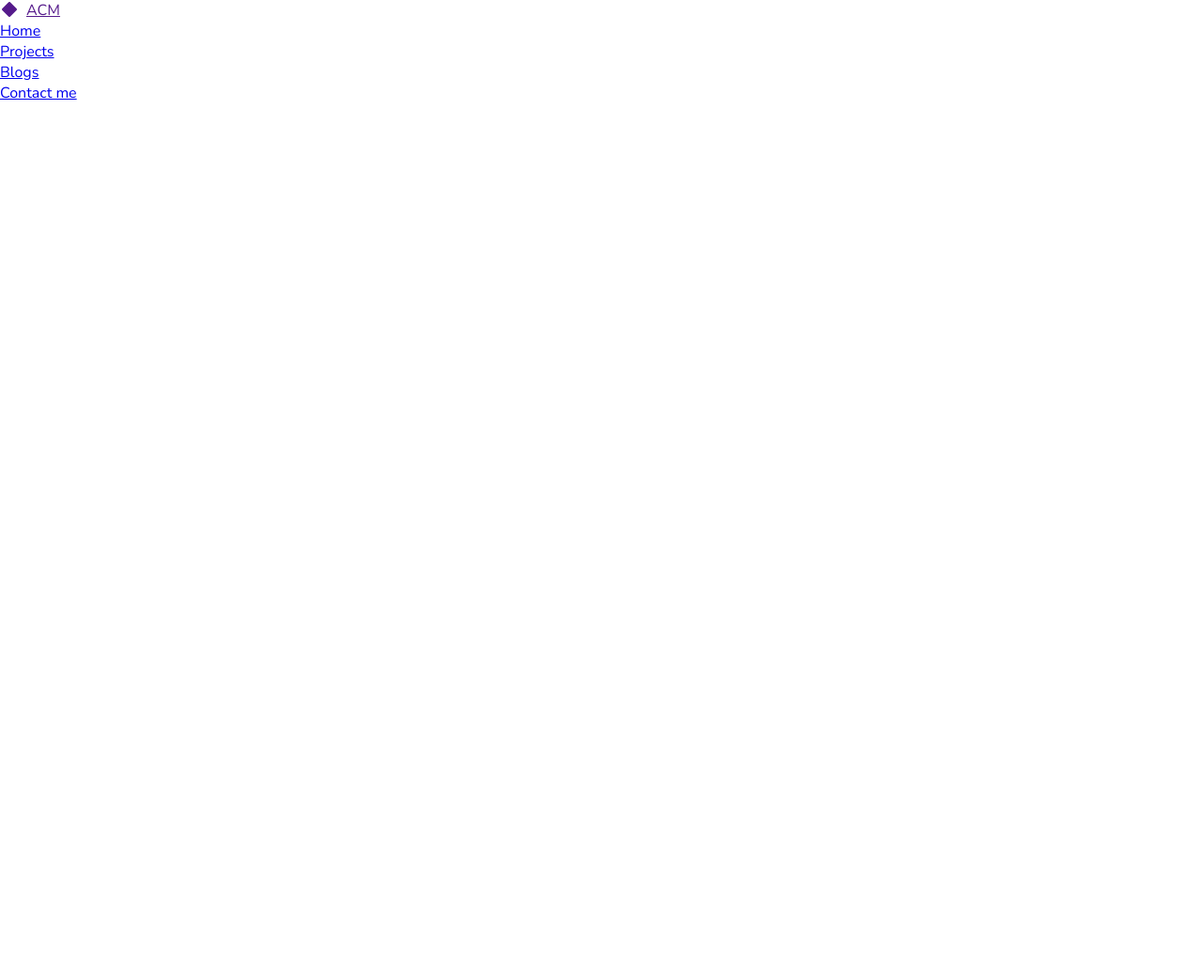
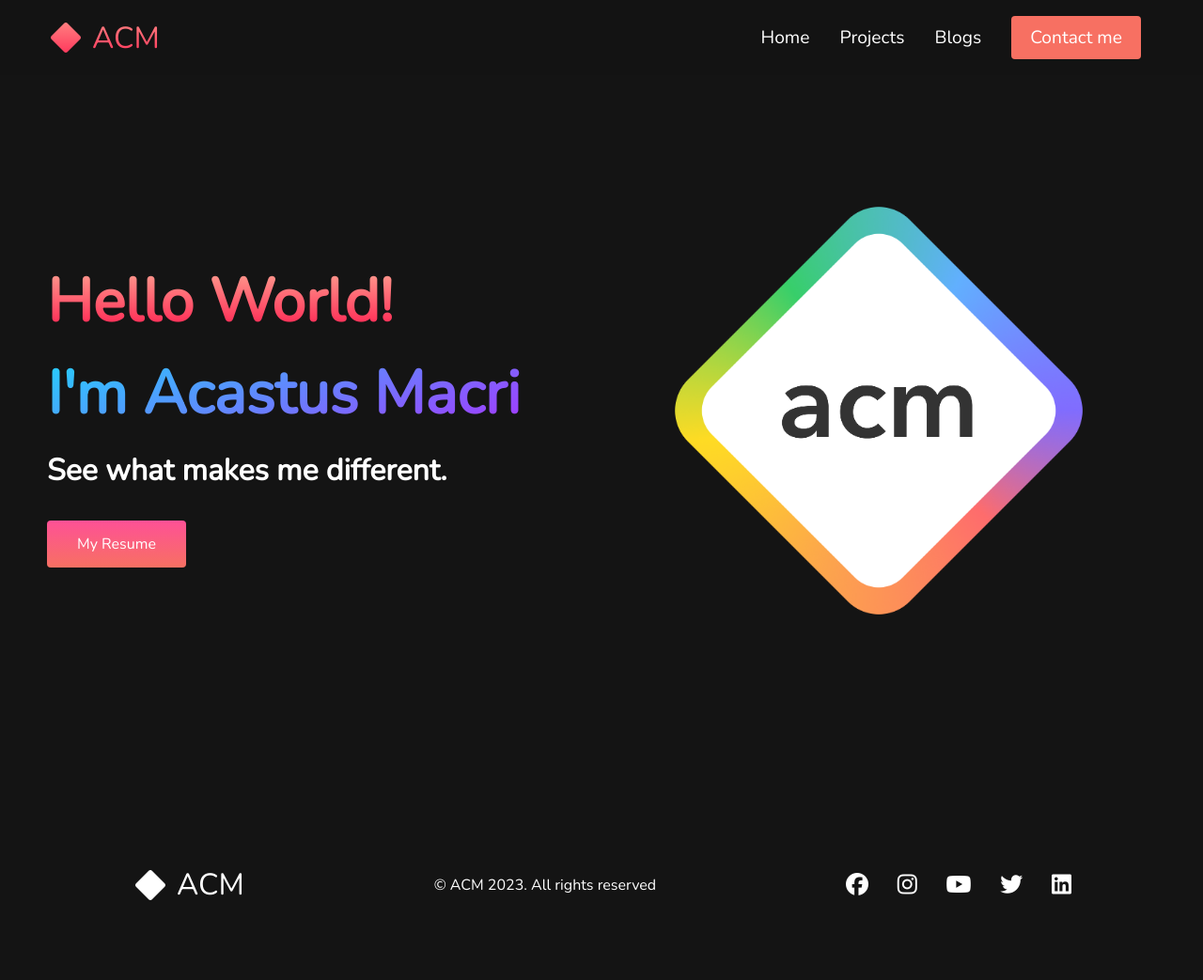
Before and after one commit to acmucsd/acm-portfolio-website, a plain HTML site: page index.html in a window 1280 px wide. Shown: the whole page at 94% size. Before the commit the page ends 800 px from the top, so only its background shows below. Drawn offline with nearby package versions, Linux system fonts and the light colour scheme.

Commit message:
init website

```diff
--- a/index.html
+++ b/index.html
@@ -2,17 +2,18 @@
 <html lang="en">
   <head>
 
-    <!-- ACM Navbar Template -->
+    <!-- ACM x EDGE Template -->
 
     <meta charset="UTF-8" />
-    <title>My Website!</title>
+    <title>HTML CSS Website</title>
+    <link rel="icon" href="images/acm.png">
 
     <link rel="stylesheet" href="styles.css" />
     <link rel="stylesheet" href="https://fonts.googleapis.com/css?family=Nunito">
   </head>
   <body>
-     <!-- Navbar Section -->
-     <nav class="navbar">
+    <!-- Navbar Section -->
+    <nav class="navbar">
       <div class="navbar__container">
         <a href="" id="navbar__logo"><i class="fa-solid fa-diamond fa-fw"></i>ACM</a>
         <ul class="navbar__menu">
@@ -20,7 +21,7 @@
             <a href="#" class="navbar__links">Home</a>
           </li>
           <li class="navbar__item">
-            <a href="#" class="navbar__links">Projects</a>
+            <a href="projects.html" class="navbar__links">Projects</a>
           </li>
           <li class="navbar__item">
             <a href="#" class="navbar__links">Blogs</a>
@@ -29,6 +30,75 @@
         </ul>
       </div>
     </nav>
+
+    <!-- Hero Section -->
+    <section class="main">
+      <div class="main__container">
+        <div class="main__content">
+          <h1>Hello World!</h1>
+          <h2>I'm Acastus Macri</h2>
+          <p>See what makes me different.</p>
+          <button class="main__btn">
+            <a href="https://acmurl.com/sample-resume" target="_blank">My Resume</a>
+          </button>
+        </div>
+        <div class="main__img--container">
+          <img id="main__img" src="images/acm.png" />
+        </div>
+      </div>
+    </section>
+
+    <!-- Footer Section -->
+    <section class="footer">
+      <div class="footer__container">
+        <div class="footer__logo">
+          <a href="" id="footer__logo"><i class="fa-solid fa-diamond fa-fw"></i>ACM</a>
+        </div>
+        <p class="website__rights">© ACM 2023. All rights reserved</p>
+        <div class="social__icons">
+          <a
+            class="social__icon--link"
+            href="https://www.facebook.com/acmucsd/"
+            target="_blank"
+            aria-label="Facebook"
+          >
+            <i class="fab fa-facebook"></i>
+          </a>
+          <a
+            class="social__icon--link"
+            href=""
+            target="_blank"
+            aria-label="Instagram"
+          >
+            <i class="fab fa-instagram"></i>
+          </a>
+          <a
+            class="social__icon--link"
+            href="https://www.youtube.com/channel/UCyjPATFqc3FwOiuqJ2UG1Eg?sub_confirmation=1"
+            target="_blank"
+            aria-label="Youtube"
+          >
+            <i class="fab fa-youtube"></i>
+          </a>
+          <a
+            class="social__icon--link"
+            href=""
+            target="_blank"
+            aria-label="Twitter"
+          >
+            <i class="fab fa-twitter"></i>
+          </a>
+          <a
+            class="social__icon--link"
+            href=""
+            target="_blank"
+            aria-label="LinkedIn"
+          >
+            <i class="fab fa-linkedin"></i>
+          </a>
+        </div>
+      </div>
+    </div>
   </body>
   <script src="https://kit.fontawesome.com/a2e30e5c17.js" crossorigin="anonymous"></script>
 </html>
--- a/styles.css
+++ b/styles.css
@@ -1,28 +1,48 @@
 * {
-    /* we set no margin and no padding for ease of formatting */
+    box-sizing: border-box;
     margin: 0;
     padding: 0;
-    /* primary and secondary fonts */
     font-family: 'Nunito', sans-serif;
   }
 
   .navbar {
-    /* sticky makes the navbar not move when you scroll */
+    background: #131313;
+    height: 80px;
+    display: flex;
+    justify-content: center;
+    align-items: center;
+    font-size: 1.2rem;
     position: sticky;
-    /* z-index represents the layer this element is on */
-    /* the higher the z-index, the higher the layer */
-    /* higher layers show over lower layers */
-    /* we don't want anything blocking the navbar so we set this high */
+    top: 0;
     z-index: 999;
-    /* rest of the formatting up to you! */
   }
 
   .navbar__container {
-    /* rest of the formatting up to you! */
+    display: flex;
+    justify-content: space-between;
+    height: 80px;
+    z-index: 1;
+    width: 100%;
+    max-width: 1300px;
+    margin-right: auto;
+    margin-left: auto;
+    padding-right: 50px;
+    padding-left: 50px;
   }
 
   #navbar__logo {
-    /* rest of the formatting up to you! */
+    background-color: #ff8177;
+    background-image: linear-gradient(to top, #ff0844 0%, #ffb199 100%);
+    background-size: 100%;
+    -webkit-background-clip: text;
+    -moz-background-clip: text;
+    -webkit-text-fill-color: transparent;
+    -moz-text-fill-color: transparent;
+    display: flex;
+    align-items: center;
+    cursor: pointer;
+    text-decoration: none;
+    font-size: 2rem;
   }
 
   .fa-diamond {
@@ -30,25 +50,219 @@
   }
 
   .navbar__menu {
-    /* rest of the formatting up to you! */
+    display: flex;
+    flex-direction: row;
+    align-items: center;
+    list-style: none;
+    text-align: center;
+  }
+
+  .navbar__item {
+    height: 80px;
   }
 
   .navbar__links {
-    /* rest of the formatting up to you! */
+    color: #fff;
+    display: flex;
+    align-items: center;
+    justify-content: center;
+    text-decoration: none;
+    padding: 0 1rem;
+    height: 100%;
   }
 
   .navbar__btn {
-    /* rest of the formatting up to you! */
+    display: flex;
+    justify-content: center;
+    align-items: center;
+    padding: 0 1rem;
+    width: 100%;
   }
 
   .button {
-    /* rest of the formatting up to you! */
+    display: flex;
+    justify-content: center;
+    align-items: center;
+    text-decoration: none;
+    padding: 10px 20px;
+    height: 100%;
+    width: 100%;
+    border: none;
+    outline: none;
+    border-radius: 4px;
+    background: #f77062;
+    color: #fff;
   }
 
   .button:hover {
-    /* these are extra if you want to implement hover effects */
+    background: #4837ff;
+    transition: all 0.3s ease;
   }
 
   .navbar__links:hover {
-    /* these are extra if you want to implement hover effects */
+    color: #f77062;
+    transition: all 0.3s ease;
   }
+
+  /* Main Content CSS */
+  .main {
+    background-color: #141414;
+  }
+
+  .main__container {
+    display: grid;
+    grid-template-columns: 1fr 1fr;
+    align-items: center;
+    justify-self: center;
+    margin: 0 auto;
+    height: 90vh;
+    background-color: #141414;
+    z-index: 1;
+    width: 100%;
+    max-width: 1300px;
+    padding-right: 50px;
+    padding-left: 50px;
+  }
+
+  .main__content {
+    color: #fff;
+    width: 100%;
+  }
+
+  .main__content h1 {
+    font-size: 4rem;
+    background-color: #ff8177;
+    background-image: linear-gradient(to top, #ff0844 0%, #ffb199 100%);
+    background-size: 100%;
+    -webkit-background-clip: text;
+    -moz-background-clip: text;
+    -webkit-text-fill-color: transparent;
+    -moz-text-fill-color: transparent;
+  }
+
+  .main__content h2 {
+    font-size: 4rem;
+    margin-top: 10px;
+    background-color: #ff8177;
+    background-image: linear-gradient(-20deg, #b721ff 0%, #21d4fd 100%);
+    background-size: 100%;
+    -webkit-background-clip: text;
+    -moz-background-clip: text;
+    -webkit-text-fill-color: transparent;
+    -moz-text-fill-color: transparent;
+  }
+
+  .main__content p {
+    margin-top: 1rem;
+    font-size: 2rem;
+    font-weight: 700;
+  }
+
+  .main__btn {
+    font-size: 1rem;
+    background-image: linear-gradient(to top, #f77062 0%, #fe5196 100%);
+    padding: 14px 32px;
+    border: none;
+    border-radius: 4px;
+    color: #fff;
+    margin-top: 2rem;
+    cursor: pointer;
+    position: relative;
+    transition: all 0.35s;
+    outline: none;
+  }
+
+  .main__btn a {
+    position: relative;
+    z-index: 2;
+    color: #fff;
+    text-decoration: none;
+  }
+
+  .main__btn:after {
+    position: absolute;
+    content: '';
+    top: 0;
+    left: 0;
+    width: 0;
+    height: 100%;
+    background: #4837ff;
+    transition: all 0.35s;
+    border-radius: 4px;
+  }
+
+  .main__btn:hover {
+    color: #fff;
+  }
+
+  .main__btn:hover:after {
+    width: 100%;
+  }
+
+  .main__img--container {
+    text-align: center;
+  }
+
+  #main__img {
+    height: 80%;
+    width: 80%;
+  }
+
+  /* Footer CSS */
+  .footer {
+    background-color: #141414;
+    padding: 5rem 0;
+    display: flex;
+    justify-content: center;
+    align-items: center;
+  }
+
+  #footer__logo {
+    color: #fff;
+    display: flex;
+    align-items: center;
+    cursor: pointer;
+    text-decoration: none;
+    font-size: 2rem;
+  }
+
+  /* Social Icons */
+  .social__icon--link {
+    color: #fff;
+    font-size: 24px;
+  }
+
+
+  .footer__container {
+    max-width: 1000px;
+    width: 100%;
+    display: flex;
+    justify-content: space-between;
+    align-items: center;
+    width: 90%;
+    max-width: 1000px;
+    margin: 40px auto 0 auto;
+  }
+
+  .social__icons {
+    display: flex;
+    justify-content: space-between;
+    align-items: center;
+    width: 240px;
+  }
+
+  .social__logo {
+    color: #fff;
+    justify-self: start;
+    margin-left: 20px;
+    cursor: pointer;
+    text-decoration: none;
+    font-size: 2rem;
+    display: flex;
+    align-items: center;
+    margin-bottom: 16px;
+  }
+
+  .website__rights {
+    color: #fff;
+  }
```
Also changed, not shown: projects.html (added, +16 -0 lines), acm_navbar.png (deleted), images/acm.png (added).
